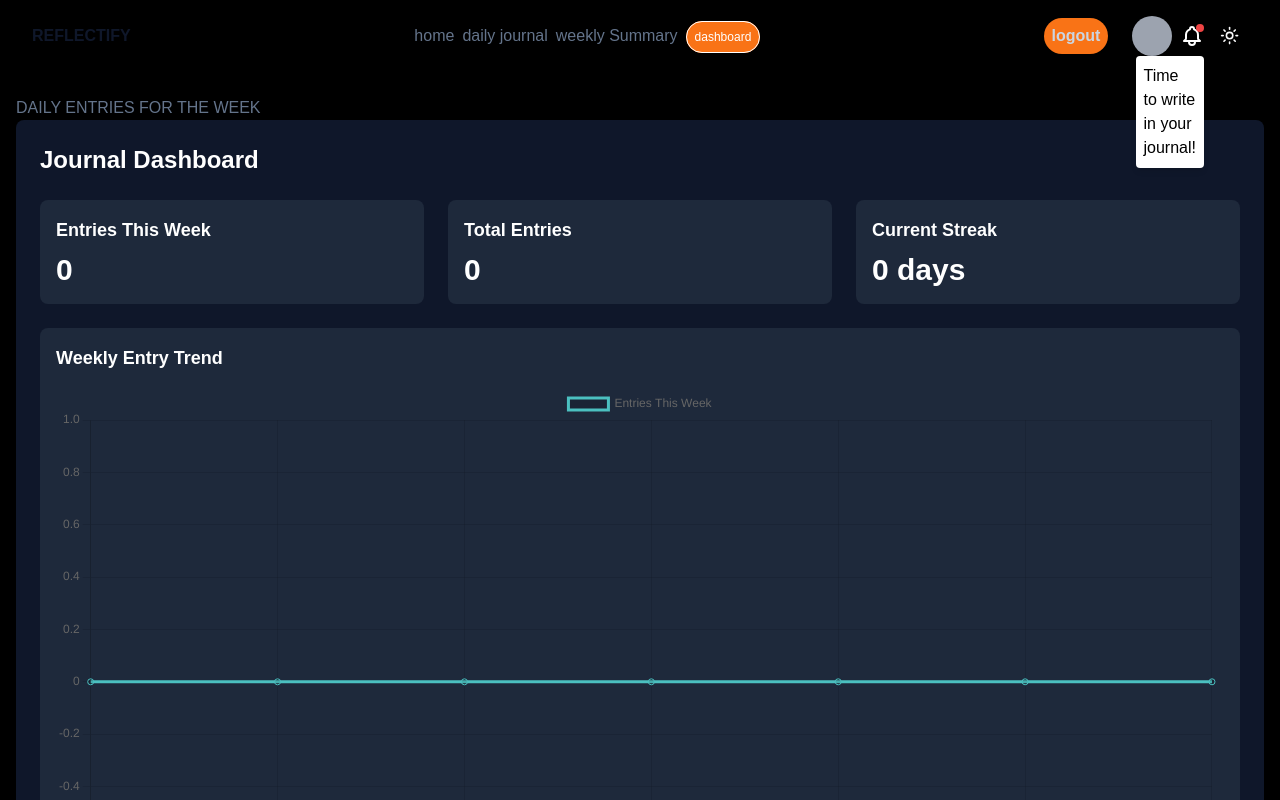
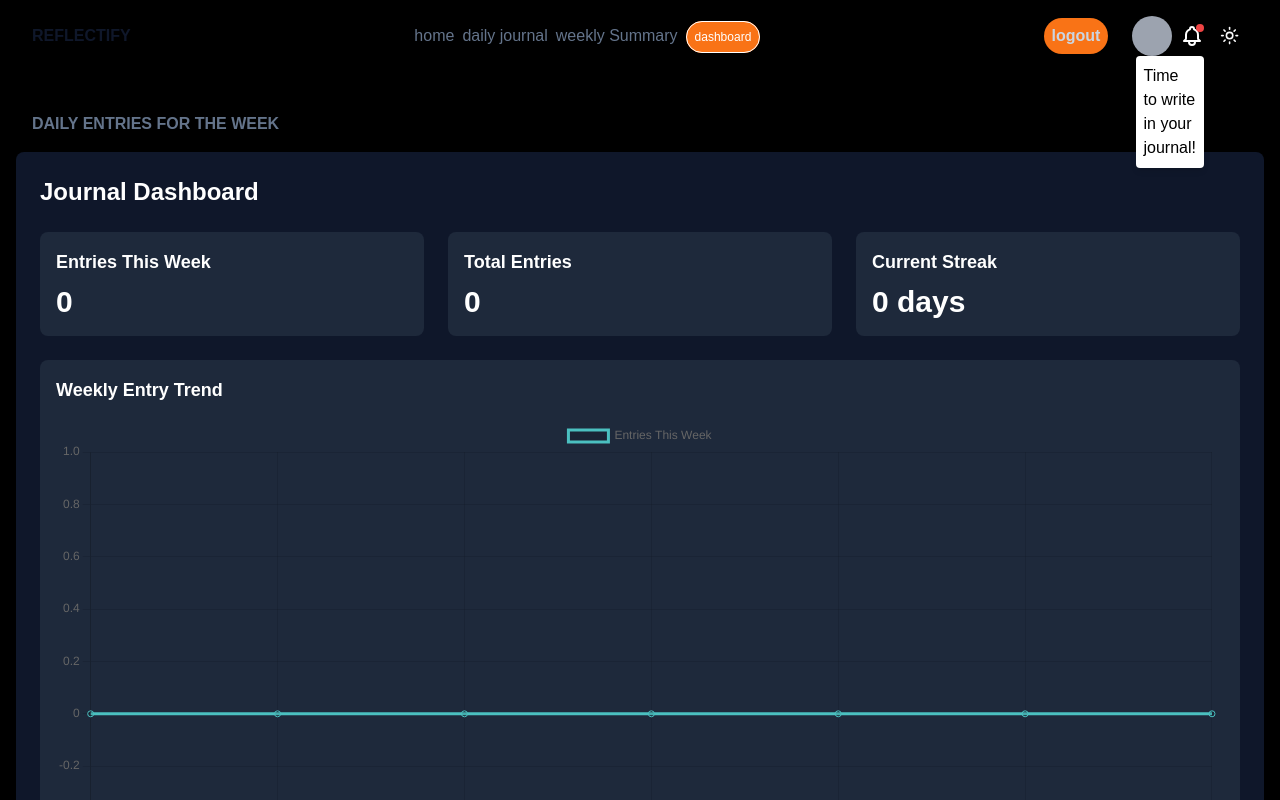
Before and after one commit to DevzekiFaith/kaizen, a Next.js app: page /dashboard in a window 1280 px wide. Shown: the top 800 px of the page. Built offline with nearby package versions, Linux system fonts and the light colour scheme.

Commit message:
font-adjustment

```diff
--- a/src/app/dashboard/page.tsx
+++ b/src/app/dashboard/page.tsx
@@ -1,6 +1,6 @@
 "use client";
 
-import React, { useState} from "react";
+import React, { useState } from "react";
 // import { useRouter } from "next/navigation";
 import NavBar from "@/components/NavBar/NavBar";
 import Dashboard from "@/components/Dashboard/Dashboard";
@@ -55,9 +55,10 @@ const DashboardPage: React.FC = () => {
     <div className="w-full">
       <NavBar onToggleModal={toggleModal} />
       <div className="container mx-auto px-4 py-8 z-[-50] pt-[6rem]">
-
         <div>
-          <h1 className="text-slate-500 uppercase">Daily Entries for the Week</h1>
+          <h1 className="text-slate-500 uppercase font-bold p-4">
+            Daily Entries for the Week
+          </h1>
         </div>
         <Dashboard />
       </div>
```
